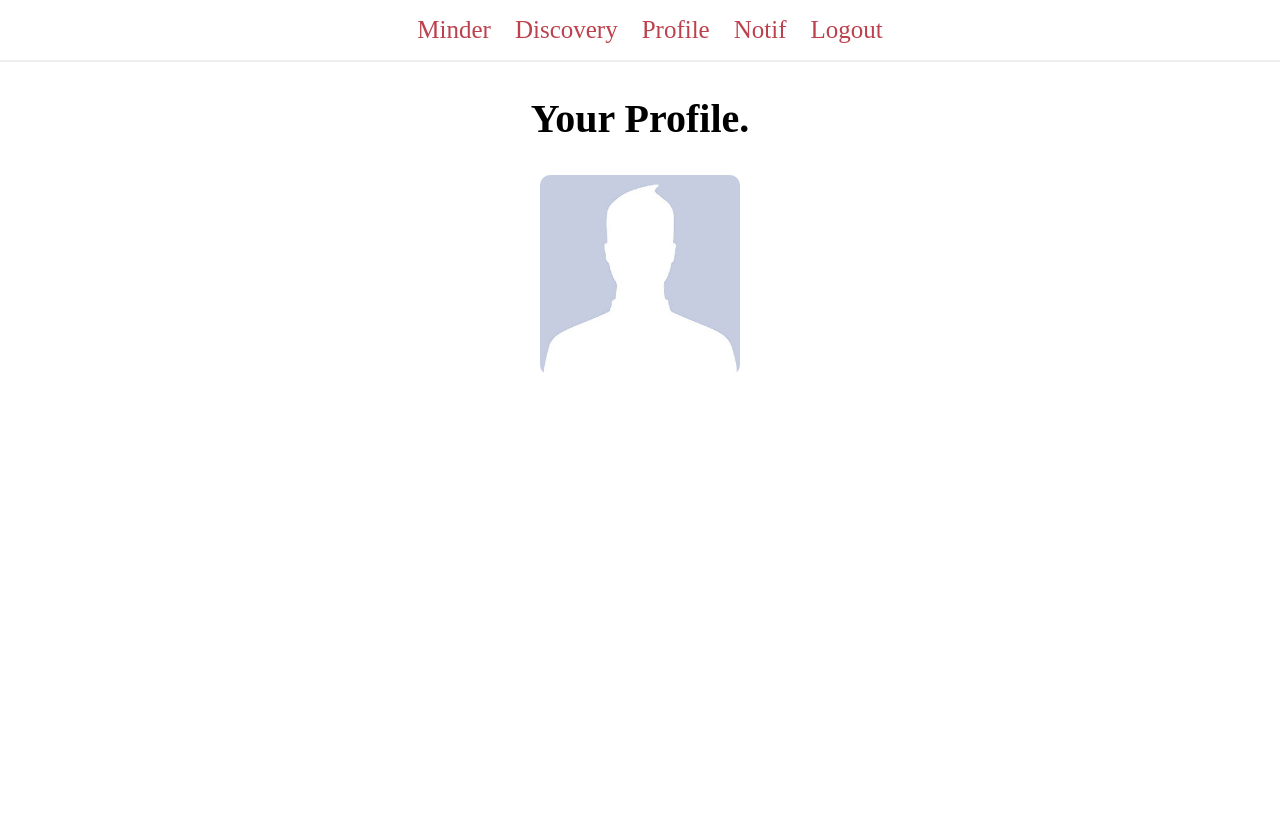
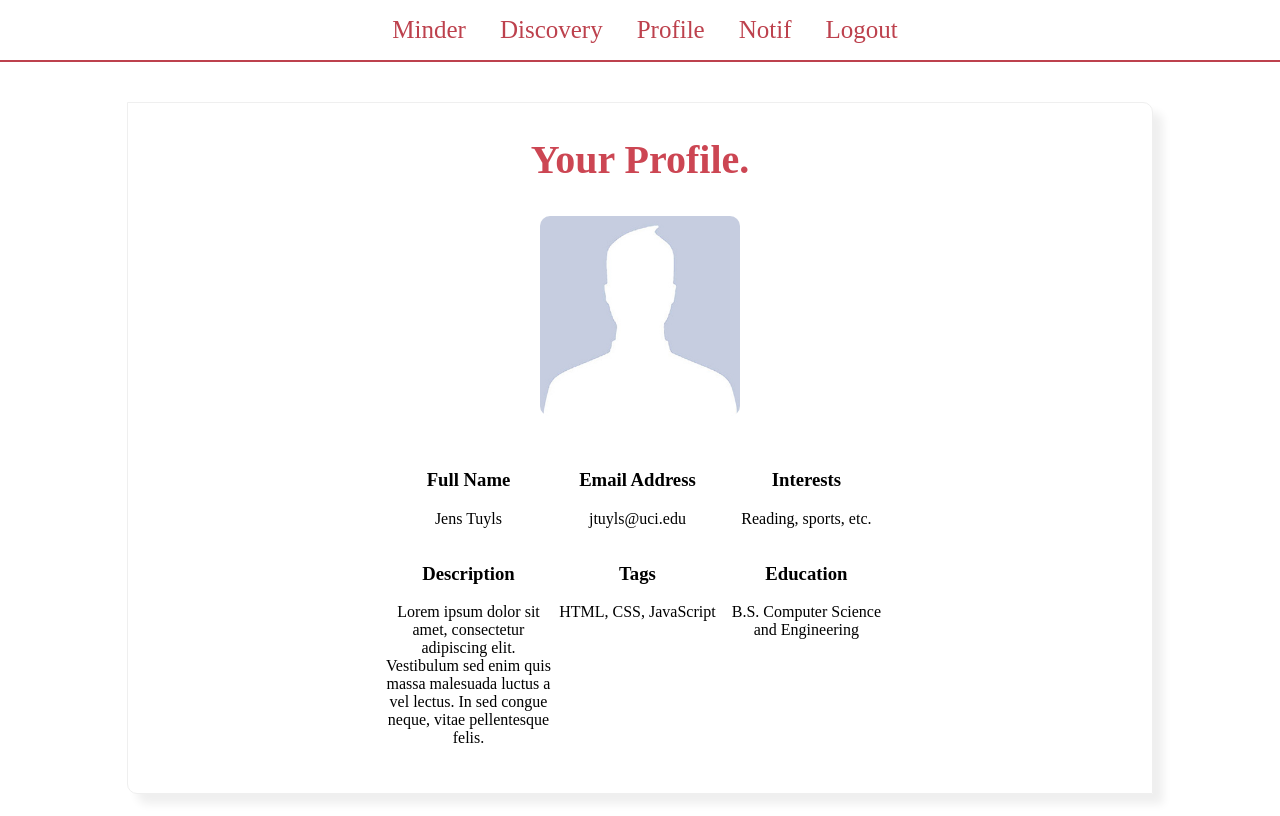
Before and after one commit to jens321/Minder, a plain HTML site: page profile.html in a window 1280 px wide. Drawn offline with Linux system fonts and the light colour scheme.

Commit message:
Finished styles and structure of profile page

```diff
--- a/profile.html
+++ b/profile.html
@@ -8,7 +8,7 @@
 
     <nav>
         <ul>
-            <li><a href = "#" class = "big-font">Minder</a></li>
+            <li><a href = "index.html" class = "big-font">Minder</a></li>
             <li><a href = "discovery.html" class = "big-font">Discovery</a></li>
             <li><a href = "profile.html" class = "big-font">Profile</a></li>
             <li><a href = "#" class = "big-font">Notif</a></li>
@@ -22,7 +22,30 @@
         <div class = "profile-container">
             <img src = "IMG/profile.jpg" class = "profile-image"/>
             <div class = "profile-info">
-
+                <div class = "profile-form-group">
+                    <h3>Full Name</h3>
+                    <p>Jens Tuyls</p>
+                </div>
+                <div class = "profile-form-group">
+                    <h3>Email Address</h3>
+                    <p>jtuyls@uci.edu</p>
+                </div>
+                <div class = "profile-form-group">
+                    <h3>Interests</h3>
+                    <p>Reading, sports, etc.</p>
+                </div>
+                <div class = "profile-form-group">
+                    <h3>Description</h3>
+                    <p>Lorem ipsum dolor sit amet, consectetur adipiscing elit. Vestibulum sed enim quis massa malesuada luctus a vel lectus. In sed congue neque, vitae pellentesque felis.</p>
+                </div>
+                <div class = "profile-form-group">
+                    <h3>Tags</h3>
+                    <p>HTML, CSS, JavaScript</p>
+                </div>
+                <div class = "profile-form-group">
+                    <h3>Education</h3>
+                    <p>B.S. Computer Science and Engineering</p>
+                </div>
             </div>
         </div>
     </main>
--- a/stylesheet.css
+++ b/stylesheet.css
@@ -113,7 +113,7 @@ main.signup .modal {
 /* NAVBAR STYLES  */
 nav {
     text-align: center;
-    border-bottom: 2px solid #efefef;
+    border-bottom: 2px solid #BD414D;
 }
 
 nav ul li a {
@@ -123,17 +123,24 @@ nav ul li a {
 
 nav ul li {
     display: inline;
-    margin-right: 20px;
+    margin-right: 30px;
 }
 
 /* MAIN.PROFILE SPECIFIC CLASS  */
 
 main.profile {
     text-align: center;
+    box-shadow: 10px 10px 10px #efefef;
+    width: 80%;
+    margin: 40px auto;
+    border-radius: 10px;
+    border-top-left-radius: 0px;
+    border-bottom-right-radius: 0px;
+    border: 1px solid #efefef;
 }
 
 main.profile h2 {
-    color:
+    color: #CC4653;
 }
 
 main.profile .profile-image {
@@ -141,3 +148,16 @@ main.profile .profile-image {
     height: 200px;
     border-radius: 10px;
 }
+
+main.profile .profile-info {
+    width: 50%;
+    margin: 30px auto;
+    overflow: auto;
+    padding-left: 20px;
+    padding-right: 20px;
+}
+
+main.profile .profile-form-group {
+    float: left;
+    width: 33%;
+}
```
